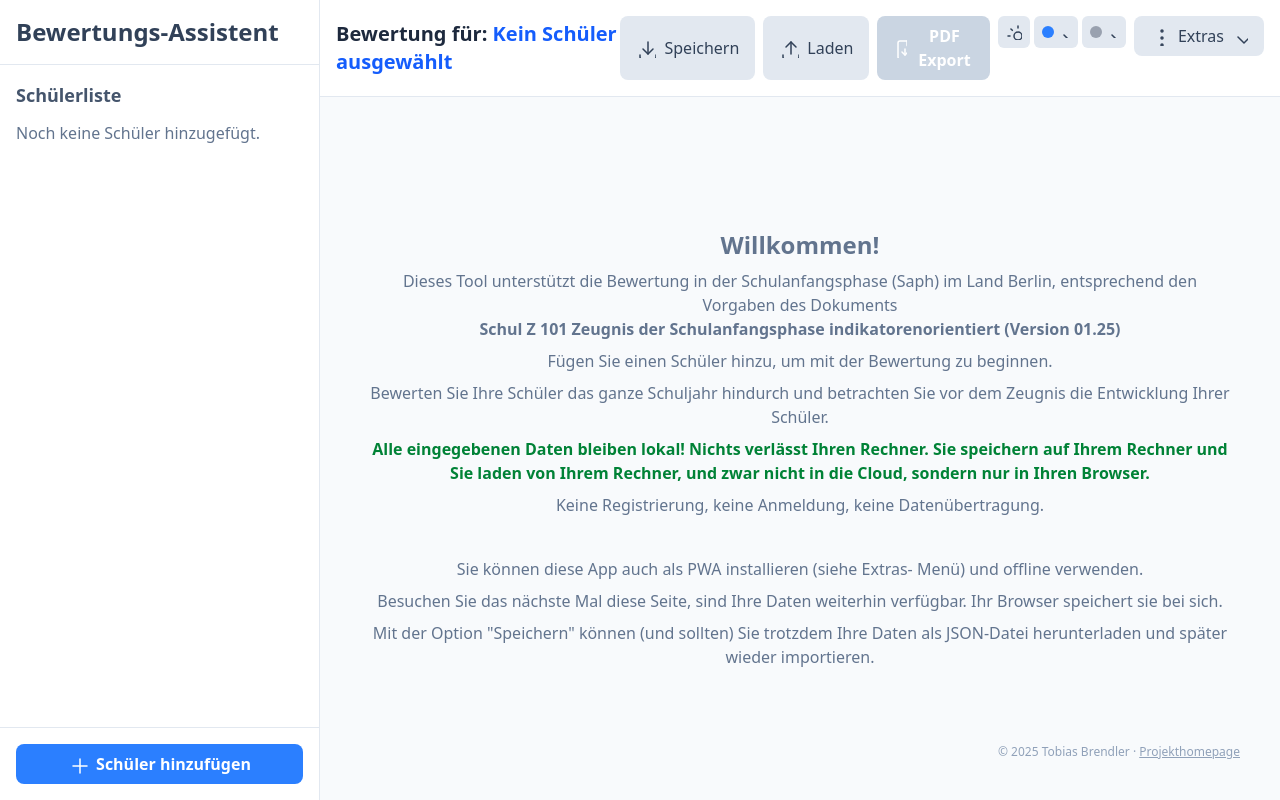
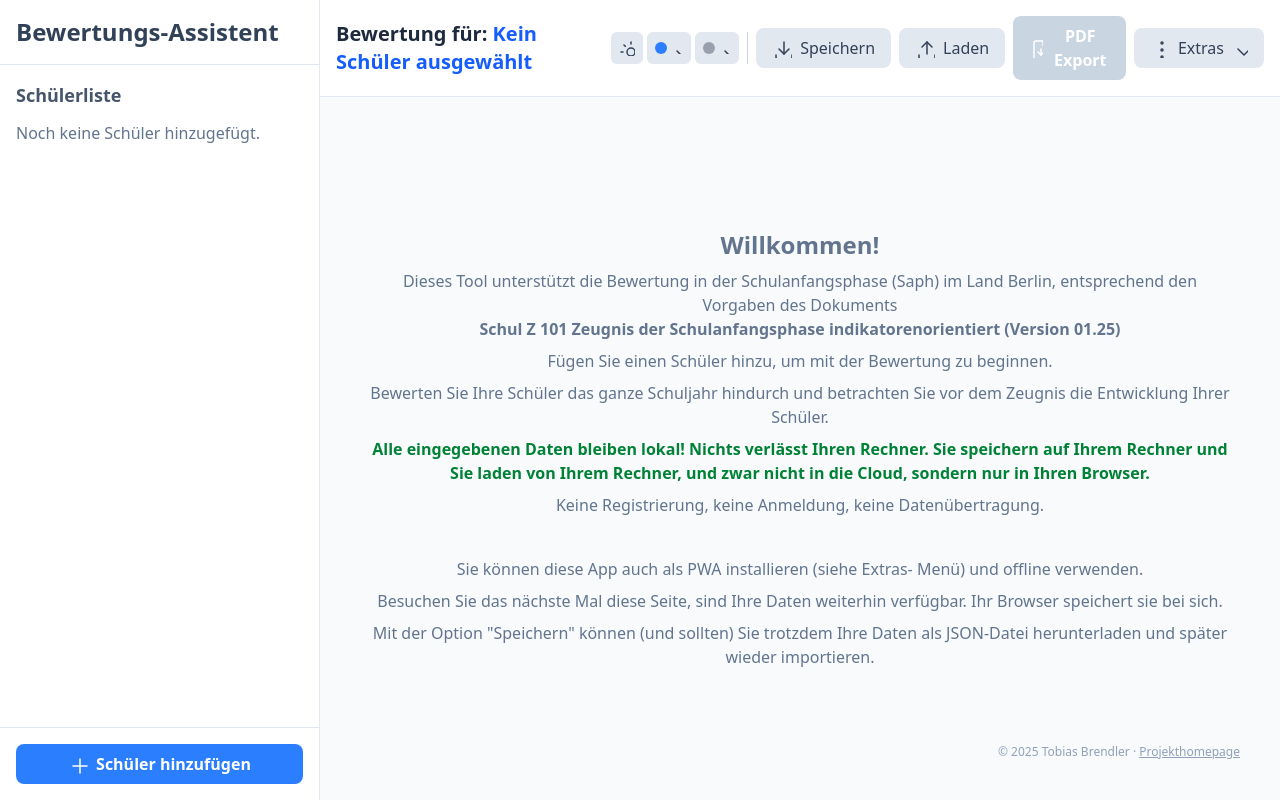
Before and after one commit to Etschmia/SaphBewertungBerlin, a React (Vite) app: page / in a window 1280 px wide. Built offline with nearby package versions, Linux system fonts and the light colour scheme.

Commit message:
Design Buttons verschoben

```diff
--- a/App.tsx
+++ b/App.tsx
@@ -559,7 +559,9 @@ const App: React.FC = () => {
             <h2 className="text-xl font-semibold dark:text-gray-100">
               Bewertung für: <span className="text-blue-600 dark:text-blue-400">{selectedStudent?.name || "Kein Schüler ausgewählt"}</span>
             </h2>
-            <div className="flex gap-2">
+            <div className="flex items-center gap-2">
+              <ThemeSelector />
+              <div className="h-8 w-px bg-slate-300 dark:bg-gray-600"></div>
               <button onClick={handleExportJson} className="flex items-center gap-2 bg-slate-200 text-slate-700 font-medium py-2 px-4 rounded-lg hover:bg-slate-300 transition-colors dark:bg-gray-700 dark:text-gray-200 dark:hover:bg-gray-600" title="Daten als JSON speichern">
                   <ArrowDownTrayIcon /> Speichern
               </button>
@@ -573,7 +575,6 @@ const App: React.FC = () => {
                 className="flex items-center gap-2 bg-green-500 text-white font-semibold py-2 px-4 rounded-lg hover:bg-green-600 transition-colors disabled:bg-slate-300 disabled:cursor-not-allowed dark:disabled:bg-gray-600" title="Bewertung als PDF exportieren">
                   <DocumentArrowDownIcon /> PDF Export
               </button>
-              <ThemeSelector />
               <ExtrasDropdown
                 onUpdate={handleUpdate}
                 onInstallApp={handleInstallApp}
```
